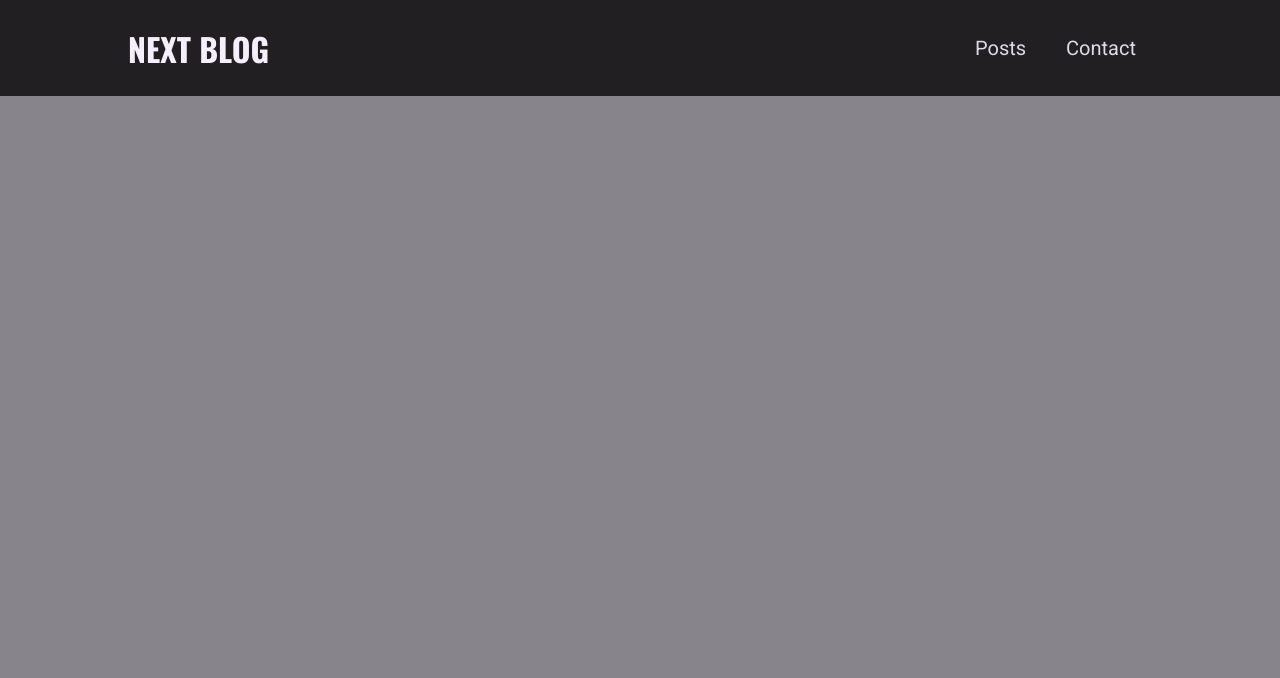
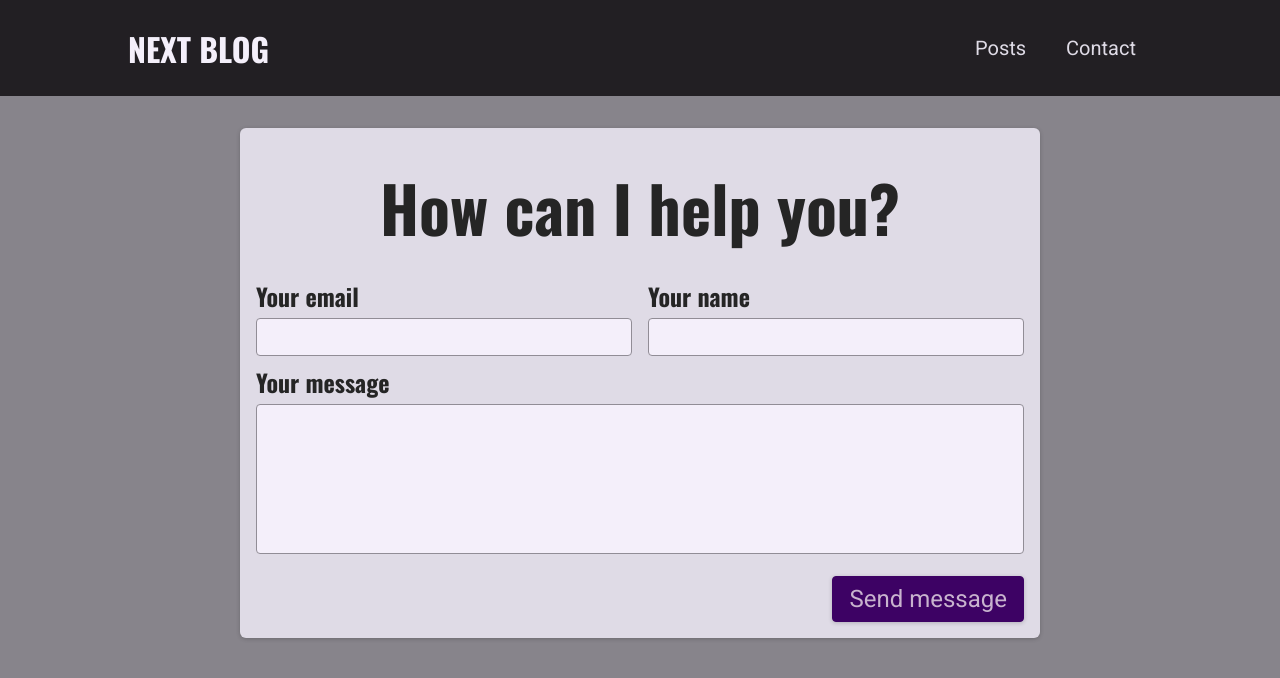
Before and after one commit to Aninok92/post-complete-app-full-blog, a Next.js app: page /contact in a window 1280 px wide. Shown: the top 678 px of the page. Built offline with nearby package versions, Linux system fonts and the light colour scheme.

Commit message:
Preparing The Contact Form

```diff
--- /dev/null
+++ b/components/posts/contact/contact-form.js
@@ -0,0 +1,46 @@
+import { useState } from 'react'
+import classes from './contact-form.module.css'
+
+export default function ContactForm() {
+    const [email, setEmail ] = useState('')
+    const [name, setName ] = useState('')
+    const [message, setMessage ] = useState('')
+
+    function submitMessageHandler(e) {
+        e.prevent.default()
+
+        fetch('api/contact', {
+            method: 'POST',
+            body: JSON.stringify({email, name, message}),
+            headers: {
+                'Content-Type': 'application/json'
+            }
+        })
+    }
+
+
+    return (
+        <section className={classes.contact}>
+            <h1>How can I help you?</h1>
+            <form className={classes.form} onSubmit={submitMessageHandler}>
+                <div className={classes.controls}>
+                    <div className={classes.control}>
+                        <label htmlFor='email'>Your email</label>
+                        <input type='email' id='mail' required value={email} onChange={(e) => setEmail(e.target.value)}/>
+                    </div>
+                    <div className={classes.control}>
+                        <label htmlFor='name'>Your name</label>
+                        <input type='text' id='name' required value={name} onChange={(e) => setName(e.target.value)} />
+                    </div>
+                </div>
+                <div className={classes.control}>
+                        <label htmlFor='message'>Your message</label>
+                        <textarea id='message' rows='5' required value={message} onChange={(e) => setMessage(e.target.value)}></textarea>
+                </div>
+                <div className={classes.actions}>
+                    <button>Send message</button>
+                </div>
+            </form>
+        </section>
+    )
+}
--- /dev/null
+++ b/components/posts/contact/contact-form.module.css
@@ -0,0 +1,73 @@
+.contact {
+    margin: var(--size-8) auto;
+    border-radius: 6px;
+    background-color: var(--color-grey-100);
+    width: 90%;
+    max-width: 50rem;
+    padding: var(--size-4);
+    box-shadow: 0 1px 4px rgba(0, 0, 0, 0.2);
+    font-size: var(--size-6);
+  }
+
+  .contact h1 {
+    font-size: var(--size-8);
+    margin: var(--size-4) 0;
+    text-align: left;
+  }
+
+  .form label {
+    display: block;
+    font-family: 'Oswald', sans-serif;
+    font-weight: bold;
+    margin: var(--size-2) 0 var(--size-1) 0;
+  }
+
+  .form input,
+  .form textarea {
+    font: inherit;
+    padding: var(--size-1);
+    border-radius: 4px;
+    width: 100%;
+    border: 1px solid var(--color-grey-400);
+    background-color: var(--color-grey-50);
+    resize: none;
+  }
+
+  .controls {
+    display: flex;
+    column-gap: 1rem;
+    flex-wrap: wrap;
+  }
+
+  .control {
+    flex: 1;
+    min-width: 10rem;
+  }
+
+  .actions {
+    margin-top: var(--size-4);
+    text-align: right;
+  }
+
+  .form button {
+    font: inherit;
+    cursor: pointer;
+    background-color: var(--color-primary-700);
+    border: 1px solid var(--color-primary-700);
+    padding: var(--size-2) var(--size-4);
+    border-radius: 4px;
+    color: var(--color-primary-50);
+    box-shadow: 0 1px 4px rgba(0, 0, 0, 0.2);
+  }
+
+  .form button:hover {
+    background-color: var(--color-primary-500);
+    border-color: var(--color-primary-500);
+  }
+
+  @media (min-width: 768px) {
+    .contact h1 {
+      font-size: var(--size-16);
+      text-align: center;
+    }
+  }
--- /dev/null
+++ b/pages/api/contact.js
@@ -0,0 +1,22 @@
+export default function handler(req, res) {
+    if (req.method === 'POST') {
+        const { email, name, message } = req.body
+
+
+    if(
+        !email ||
+        !email.includes('@') ||
+        !name ||
+        name.trim() === '' ||
+        !message ||
+        message.trim() === ''
+    ) {
+        res.status(422).json({ message: 'Invalid input.'})
+        return
+    }
+
+    const newMessage = { email, name, message }
+
+    res.status(201).json({ message: 'Successfully stored message!', data: newMessage })
+}
+}
--- a/pages/contact.js
+++ b/pages/contact.js
@@ -1,5 +1,7 @@
+import ContactForm from "../components/posts/contact/contact-form"
+
 function ContactPage(params) {
-
+    return <ContactForm/>
 }
 
 export default ContactPage
```
